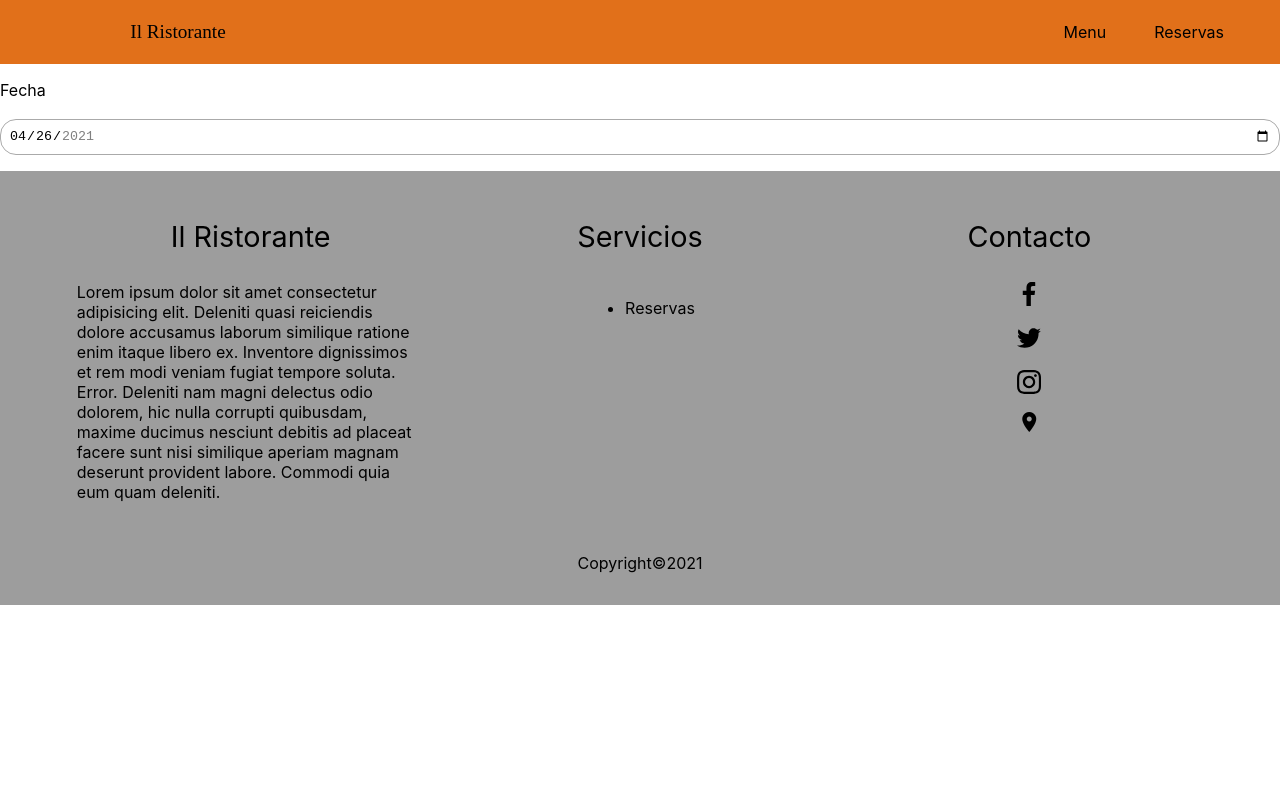
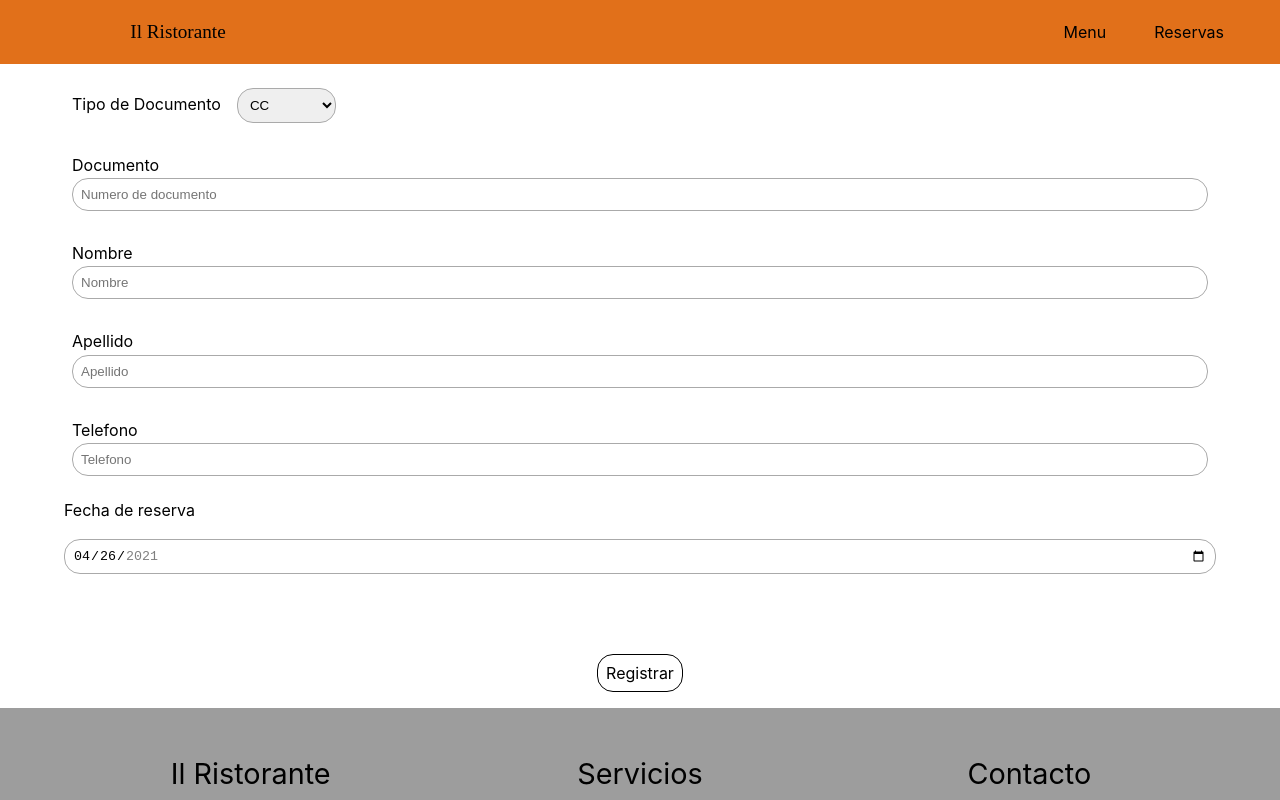
Before and after one commit to desteban/restaurante, a Next.js app: page /reservas in a window 1280 px wide. Shown: the top 800 px of the page. Built offline with nearby package versions, Linux system fonts and the light colour scheme.

Commit message:
inputs para la reserva

```diff
--- a/pages/reservas/index.jsx
+++ b/pages/reservas/index.jsx
@@ -8,9 +8,21 @@ class NuevaReserva extends Component {
 		super(props);
 
 		this.state = {
-			reserva_fecha: this.Fecha2string()
+			reserva_fecha: this.Fecha2string(),
+			nombre: '',
+			apellido: '',
+			telefono: '',
+			num_documento: ''
 		};
 	}
+
+	cambiarEstado = (event, estado) => {
+		this.setState({ [estado]: event.target.value });
+	};
+
+	send = () => {
+		console.log(this.state);
+	};
 
 	Fecha2string = (date = new Date()) => {
 		let year = date.getFullYear();
@@ -46,8 +58,76 @@ class NuevaReserva extends Component {
 
 				<Menu />
 
-				<div className="espacio">
-					<p>Fecha</p>
+				<div className="espacio contenido_page">
+					<form>
+						<div className="input">
+							<label htmlFor="tipodoc">Tipo de Documento</label>
+							<select name="tipodoc" id="tipodoc">
+								<option value="CC">CC</option>
+								<option value="Pasaporte">Pasaporte</option>
+							</select>
+						</div>
+
+						<div className="input">
+							<label htmlFor="documento">Documento</label>
+							<input
+								type="number"
+								id="documento"
+								name="documento"
+								autoComplete="off"
+								placeholder="Numero de documento"
+								value={this.state.num_documento}
+								onChange={(event) => {
+									this.cambiarEstado(event, 'num_documento');
+								}}
+							/>
+						</div>
+
+						<div className="input">
+							<label htmlFor="nombre">Nombre</label>
+							<input
+								type="text"
+								id="nombre"
+								name="nombre"
+								autoComplete="off"
+								placeholder="Nombre"
+								value={this.state.nombre}
+								onChange={(event) => {
+									this.cambiarEstado(event, 'nombre');
+								}}
+							/>
+						</div>
+
+						<div className="input">
+							<label htmlFor="apellido">Apellido</label>
+							<input
+								type="text"
+								id="apellido"
+								name="apellido"
+								utocomplete="off"
+								placeholder="Apellido"
+								value={this.state.apellido}
+								onChange={(event) => {
+									this.cambiarEstado(event, 'apellido');
+								}}
+							/>
+						</div>
+
+						<div className="input">
+							<label htmlFor="telefono">Telefono</label>
+							<input
+								type="number"
+								name="telefono"
+								id="telefono"
+								placeholder="Telefono"
+								value={this.state.telefono}
+								onChange={(event) => {
+									this.cambiarEstado(event, 'telefono');
+								}}
+							/>
+						</div>
+
+						<p>Fecha de reserva</p>
 						<input
 							type="date"
 							id="reserva_fecha"
@@ -57,6 +137,13 @@ class NuevaReserva extends Component {
 							max={this.FinCalendario()}
 							min={this.Fecha2string(new Date())}
 						/>
+
+						<div className="centro espacio">
+							<div className="btn" onClick={this.send}>
+								Registrar
+							</div>
+						</div>
+					</form>
 				</div>
 
 				<Footer />
--- a/styles/globals.scss
+++ b/styles/globals.scss
@@ -100,6 +100,18 @@ h1.center {
 	color: black;
 }
 
+.contenido_page {
+	margin-right: 5%;
+	margin-left: 5%;
+}
+
+.btn {
+	border-radius: 1rem;
+	padding: 0.5rem;
+	border: solid 1px black;
+	cursor: pointer;
+}
+
 .primary-color {
 	/* color */
 }
```
Lines whose indentation alone changed are shown as unchanged.
